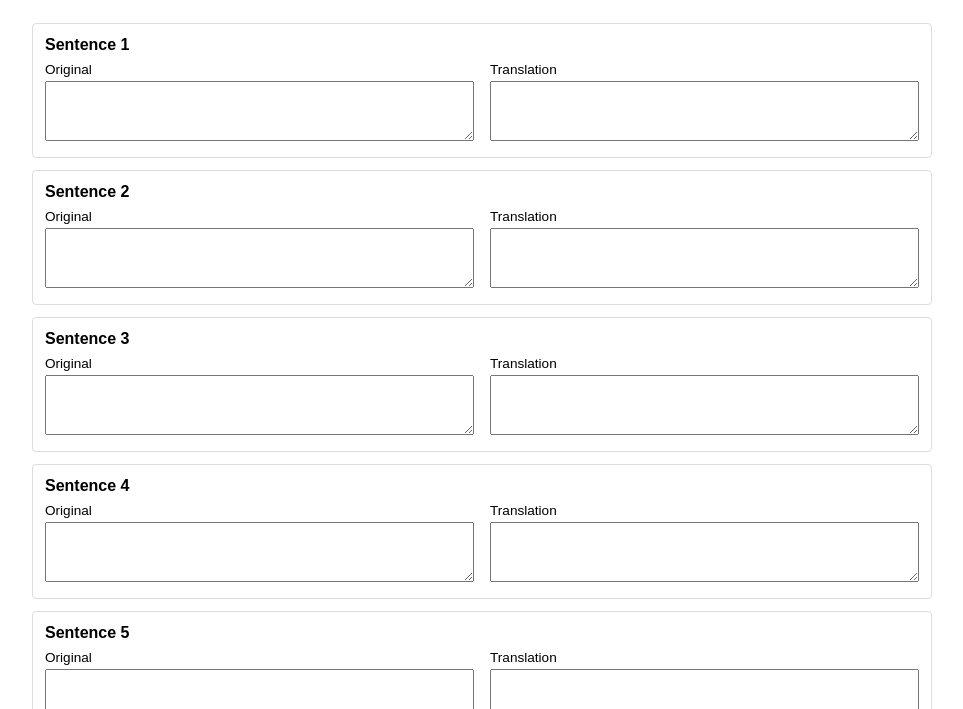
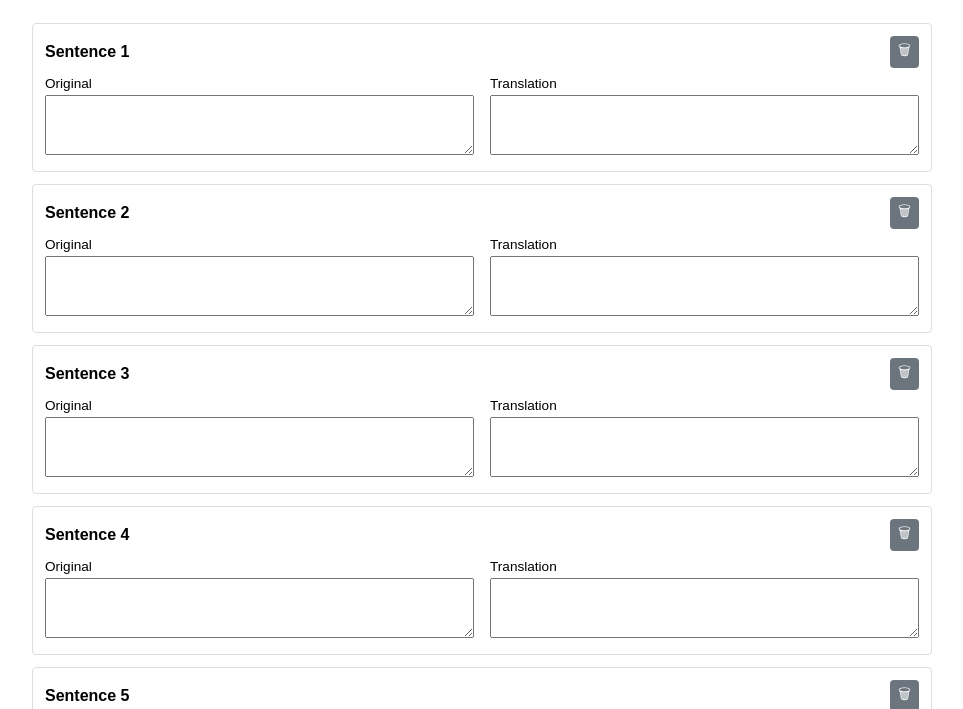
Before and after one commit to angirov/partext, a plain HTML site: page index.html in a window 1280 px wide. Shown: the part 91-800 px from the top of the page, without its empty margins (158-1121 px from the left). Drawn offline with Linux system fonts and the light colour scheme.

Commit message:
Add header row and remove button to pairs

```diff
--- a/index.html
+++ b/index.html
@@ -31,9 +31,16 @@
       margin-bottom: 0.75rem;
     }
 
+    .pair-header-row {
+      display: flex;
+      justify-content: space-between;
+      align-items: center;
+      margin-bottom: 0.5rem;
+      gap: 0.5rem;
+    }
+
     .pair-header {
       font-weight: bold;
-      margin-bottom: 0.5rem;
     }
 
     .pair-fields {
@@ -90,6 +97,17 @@
       background-color: #b02a37;
     }
 
+    /* Small grey bin button inside each pair */
+    .remove-pair-btn {
+      margin-top: 0;
+      padding: 0.25rem 0.5rem;
+      font-size: 0.9rem;
+      background-color: #6c757d;
+    }
+    .remove-pair-btn:hover {
+      background-color: #495057;
+    }
+
     #message {
       margin-top: 0.75rem;
       font-size: 0.9rem;
@@ -129,7 +147,10 @@
   <div id="pairsContainer">
     <!-- initial 5 pairs -->
     <div class="pair">
+      <div class="pair-header-row">
         <div class="pair-header">Sentence 1</div>
+        <button type="button" class="remove-pair-btn">🗑</button>
+      </div>
       <div class="pair-fields">
         <div class="field">
           <label for="original-1">Original</label>
@@ -143,7 +164,10 @@
     </div>
 
     <div class="pair">
+      <div class="pair-header-row">
         <div class="pair-header">Sentence 2</div>
+        <button type="button" class="remove-pair-btn">🗑</button>
+      </div>
       <div class="pair-fields">
         <div class="field">
           <label for="original-2">Original</label>
@@ -157,7 +181,10 @@
     </div>
 
     <div class="pair">
+      <div class="pair-header-row">
         <div class="pair-header">Sentence 3</div>
+        <button type="button" class="remove-pair-btn">🗑</button>
+      </div>
       <div class="pair-fields">
         <div class="field">
           <label for="original-3">Original</label>
@@ -171,7 +198,10 @@
     </div>
 
     <div class="pair">
+      <div class="pair-header-row">
         <div class="pair-header">Sentence 4</div>
+        <button type="button" class="remove-pair-btn">🗑</button>
+      </div>
       <div class="pair-fields">
         <div class="field">
           <label for="original-4">Original</label>
@@ -185,7 +215,10 @@
     </div>
 
     <div class="pair">
+      <div class="pair-header-row">
         <div class="pair-header">Sentence 5</div>
+        <button type="button" class="remove-pair-btn">🗑</button>
+      </div>
       <div class="pair-fields">
         <div class="field">
           <label for="original-5">Original</label>
@@ -229,7 +262,10 @@
       const pairDiv = document.createElement("div");
       pairDiv.className = "pair";
       pairDiv.innerHTML = `
+        <div class="pair-header-row">
           <div class="pair-header">Sentence ${index}</div>
+          <button type="button" class="remove-pair-btn">🗑</button>
+        </div>
         <div class="pair-fields">
           <div class="field">
             <label for="original-${index}">Original</label>
@@ -248,6 +284,16 @@
       pairCount += 1;
       const newPair = createPairElement(pairCount);
       pairsContainer.appendChild(newPair);
+    });
+
+    // Use event delegation for remove buttons (works for existing + new pairs)
+    pairsContainer.addEventListener("click", (event) => {
+      if (event.target.classList.contains("remove-pair-btn")) {
+        const pairDiv = event.target.closest(".pair");
+        if (pairDiv) {
+          pairDiv.remove();
+        }
+      }
     });
 
     // Collect all non-empty pairs into an array
```
Lines whose indentation alone changed are shown as unchanged.
